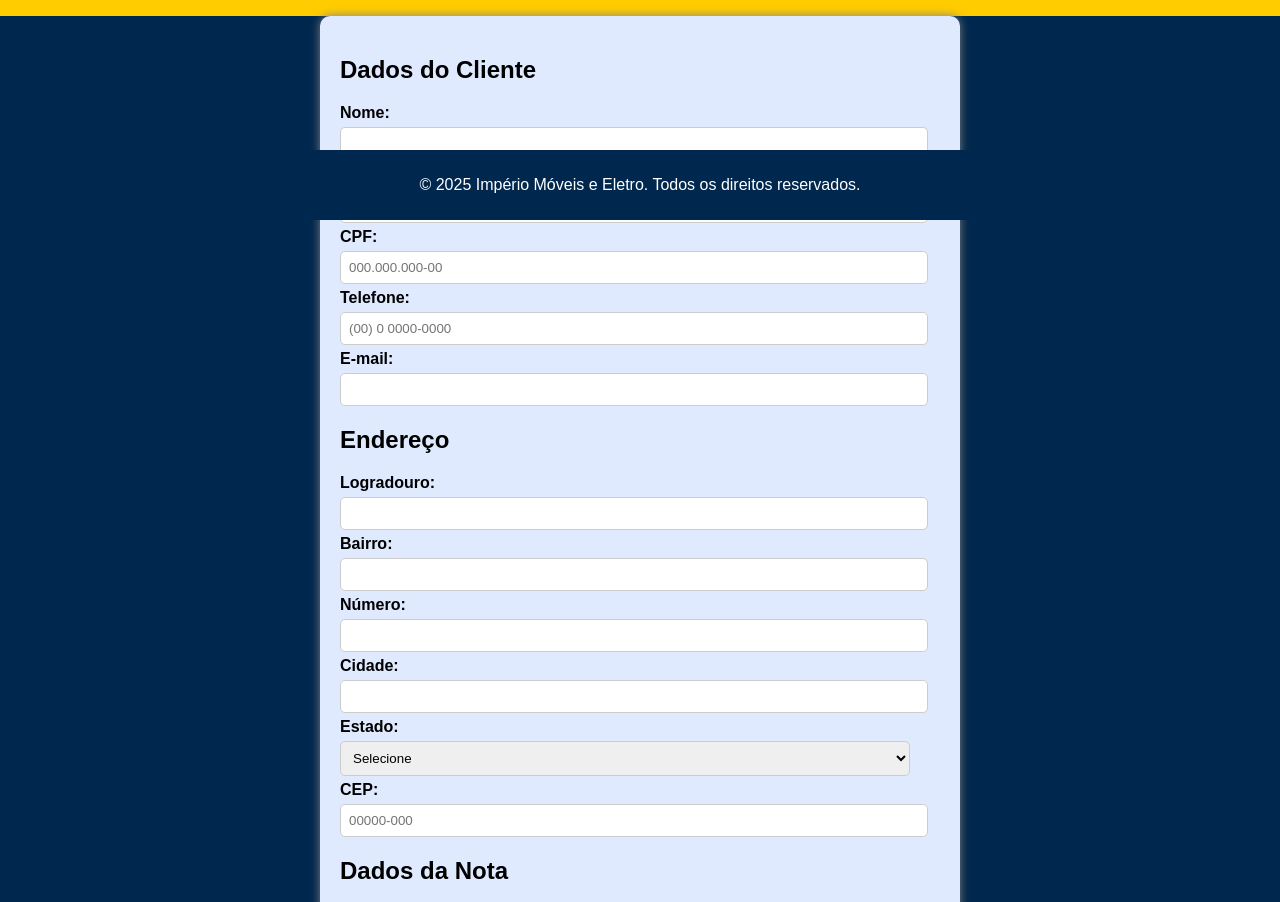
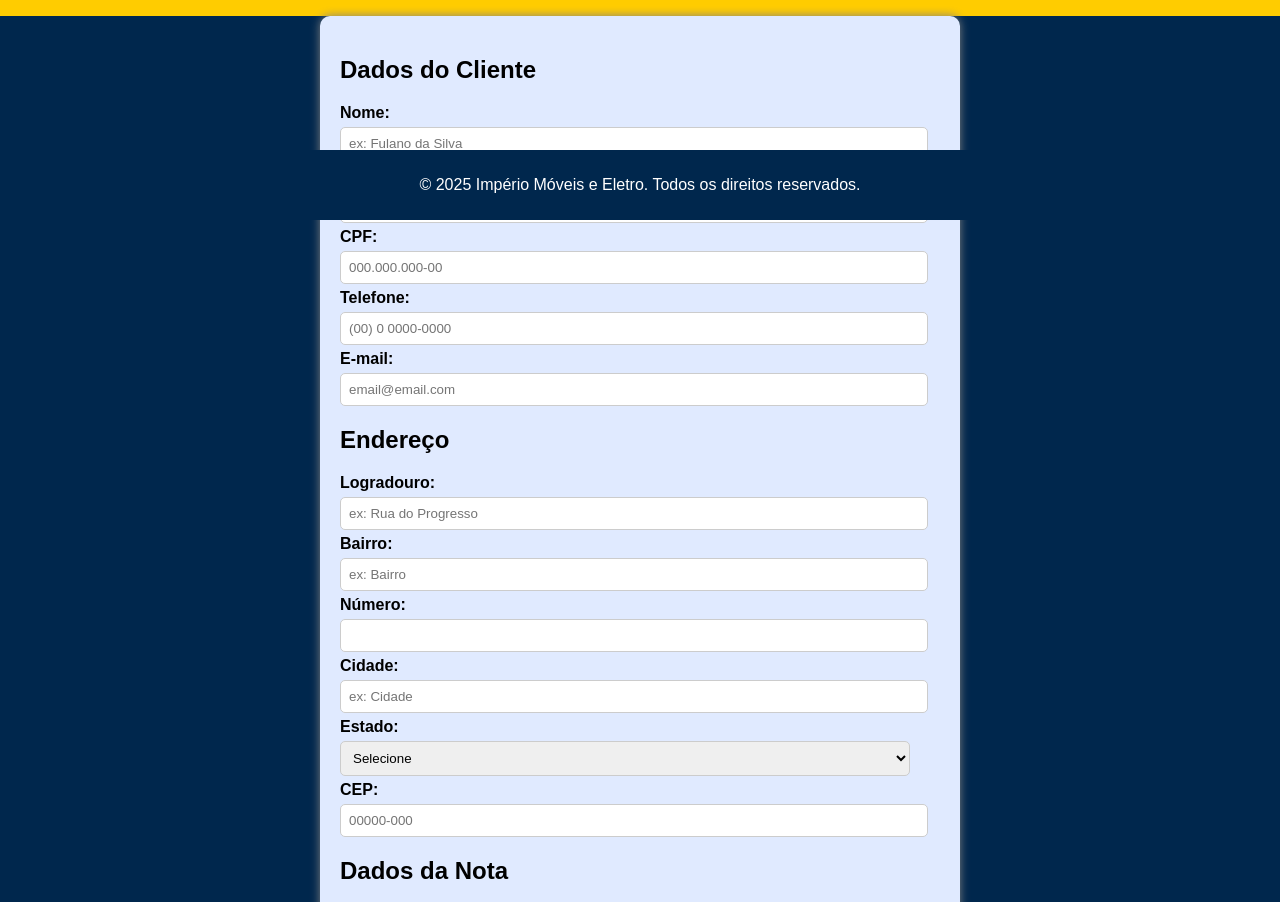
Before and after one commit to CarlosSantosNeto/Formulario_dia_das_maes, a website: page index.html in a window 1280 px wide. Shown: the part 580-1482 px from the top of the page. Drawn offline with Linux system fonts and the light colour scheme.

Commit message:
alterações no placeholders

```diff
--- a/index.html
+++ b/index.html
@@ -19,7 +19,7 @@
         <form id="cadastroForm">
             <h2>Dados do Cliente</h2>
             <label for="nome">Nome:</label>
-            <input type="text" id="nome" required>
+            <input type="text" id="nome" placeholder="ex: Fulano da Silva" required>
 
             <label for="data_nascimento">Data de Nascimento:</label>
             <input type="date" id="data_nascimento" required>
@@ -31,20 +31,20 @@
             <input type="tel" id="telefone" placeholder="(00) 0 0000-0000" maxlength="17" required>
 
             <label for="email">E-mail:</label>
-            <input type="email" id="email" required>
+            <input type="email" id="email" placeholder="email@email.com" required>
 
             <h2>Endereço</h2>
             <label for="logradouro">Logradouro:</label>
-            <input type="text" id="logradouro" required>
+            <input type="text" id="logradouro" placeholder="ex: Rua do Progresso" required>
 
             <label for="bairro">Bairro:</label>
-            <input type="text" id="bairro" required>
+            <input type="text" id="bairro" placeholder="ex: Bairro" required>
 
             <label for="numero">Número:</label>
             <input type="text" id="numero" required>
 
             <label for="cidade">Cidade:</label>
-            <input type="text" id="cidade" required>
+            <input type="text" id="cidade" placeholder="ex: Cidade" required>
 
             <label for="estado">Estado:</label>
             <select id="estado" required>
```
